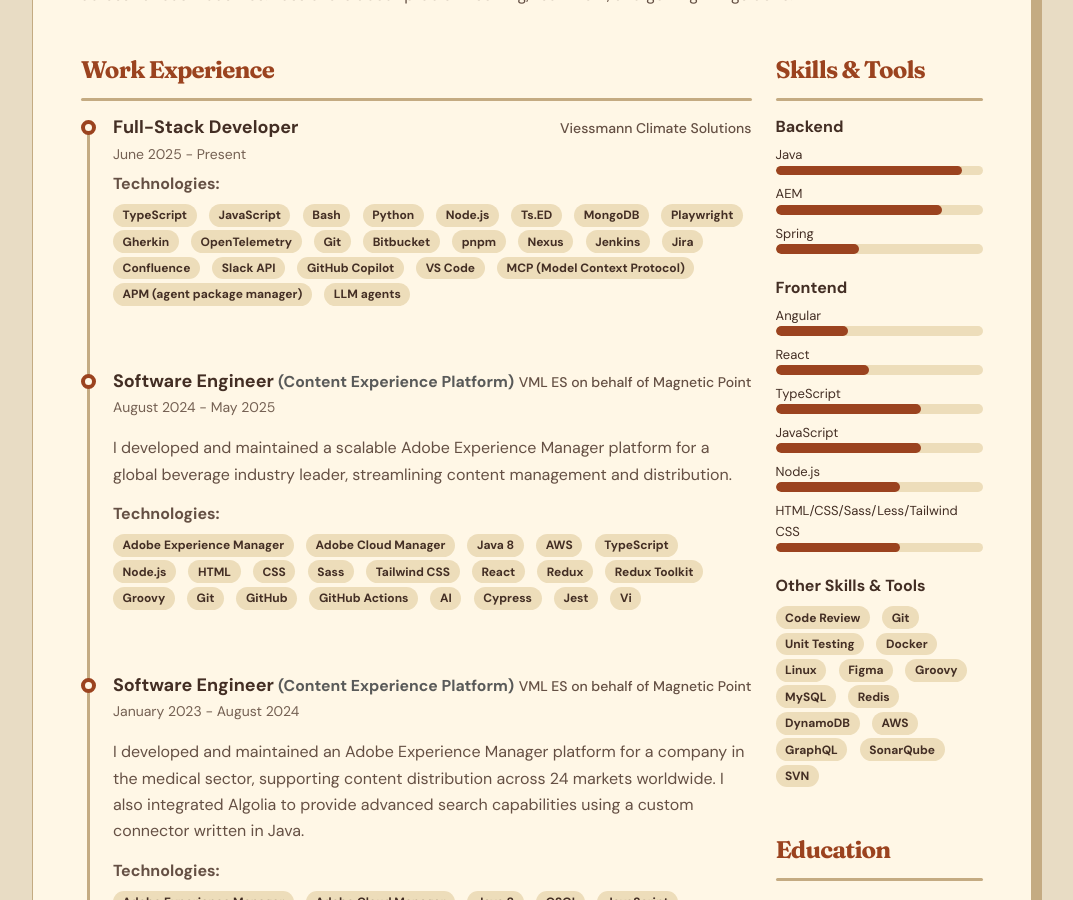
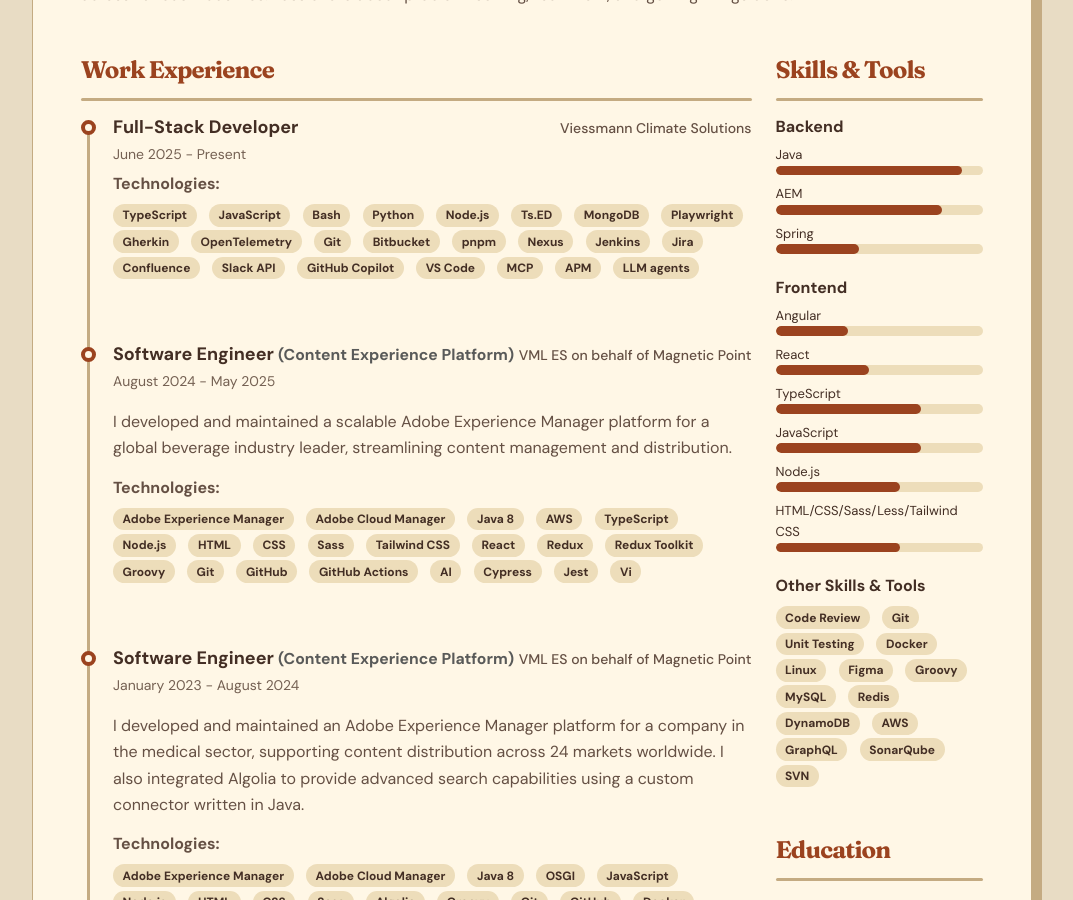
Before and after one commit to strzelcu/resume, a Jekyll site: the page built from index.markdown, in a window 1280 px wide and 900 px high, scrolled down 558 px. Shown: the whole window, without its empty margins (108-1181 px from the left). Built offline with Jekyll 4.4.1, drawn with Linux system fonts in a browser that asks for light colours.

Commit message:
Use MCP and APM abbreviations in Viessmann technologies

```diff
--- a/_data/data.yml
+++ b/_data/data.yml
@@ -82,8 +82,8 @@ experiences:
       - Slack API
       - GitHub Copilot
       - VS Code
-      - MCP (Model Context Protocol)
-      - APM (agent package manager)
+      - MCP
+      - APM
       - LLM agents
 
   - role: Software Engineer
```
